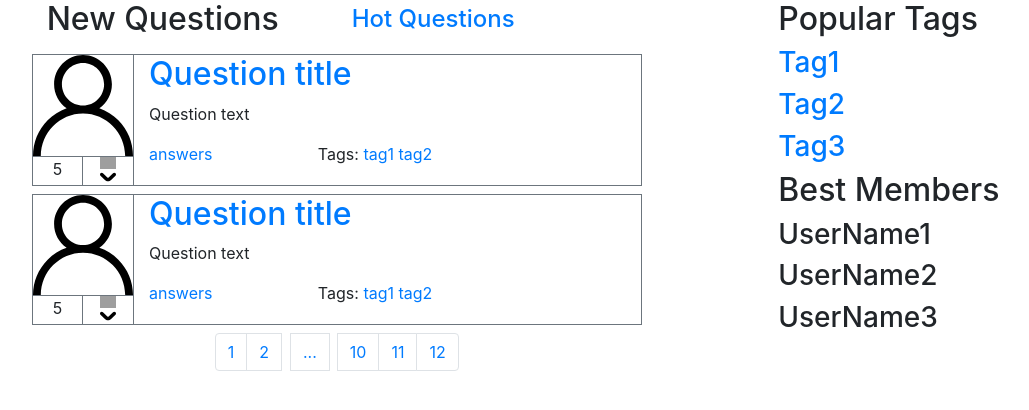
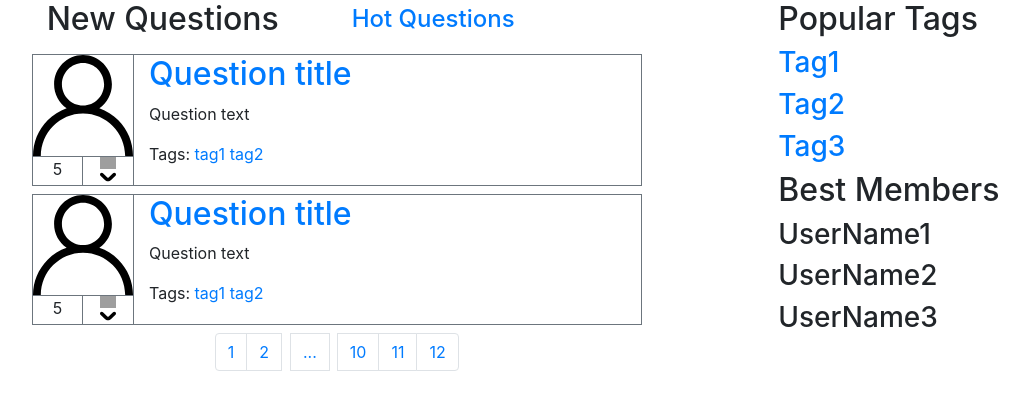
Before and after one commit to DronBrigadir/tp, a Django app: page / in a window 1280 px wide. Shown: the part 70-480 px from the top of the page, without its empty margins (90-1119 px from the left). Run offline with Django 3.2, Linux system fonts and the light colour scheme; some libraries are stand-ins or nearby versions; grey boxes are pictures that could not be loaded.

Commit message:
remove link to answers in question_unit

```diff
--- a/ASKZUB/templates/includes/question_unit.html
+++ b/ASKZUB/templates/includes/question_unit.html
@@ -30,15 +30,12 @@
         Question text
     </p>
 
-    <div class="row">
-        <div class="col-sm-4">
-            <a href="/">answers</a>
-        </div>
-        <div class="col-sm-8">
+    <ul class="list-inline">
+        <li>
             Tags:
             <a href="/">tag1</a>
             <a href="/">tag2</a>
-        </div>
-    </div>
+        </li>
+    </ul>
 
 </div>
```
